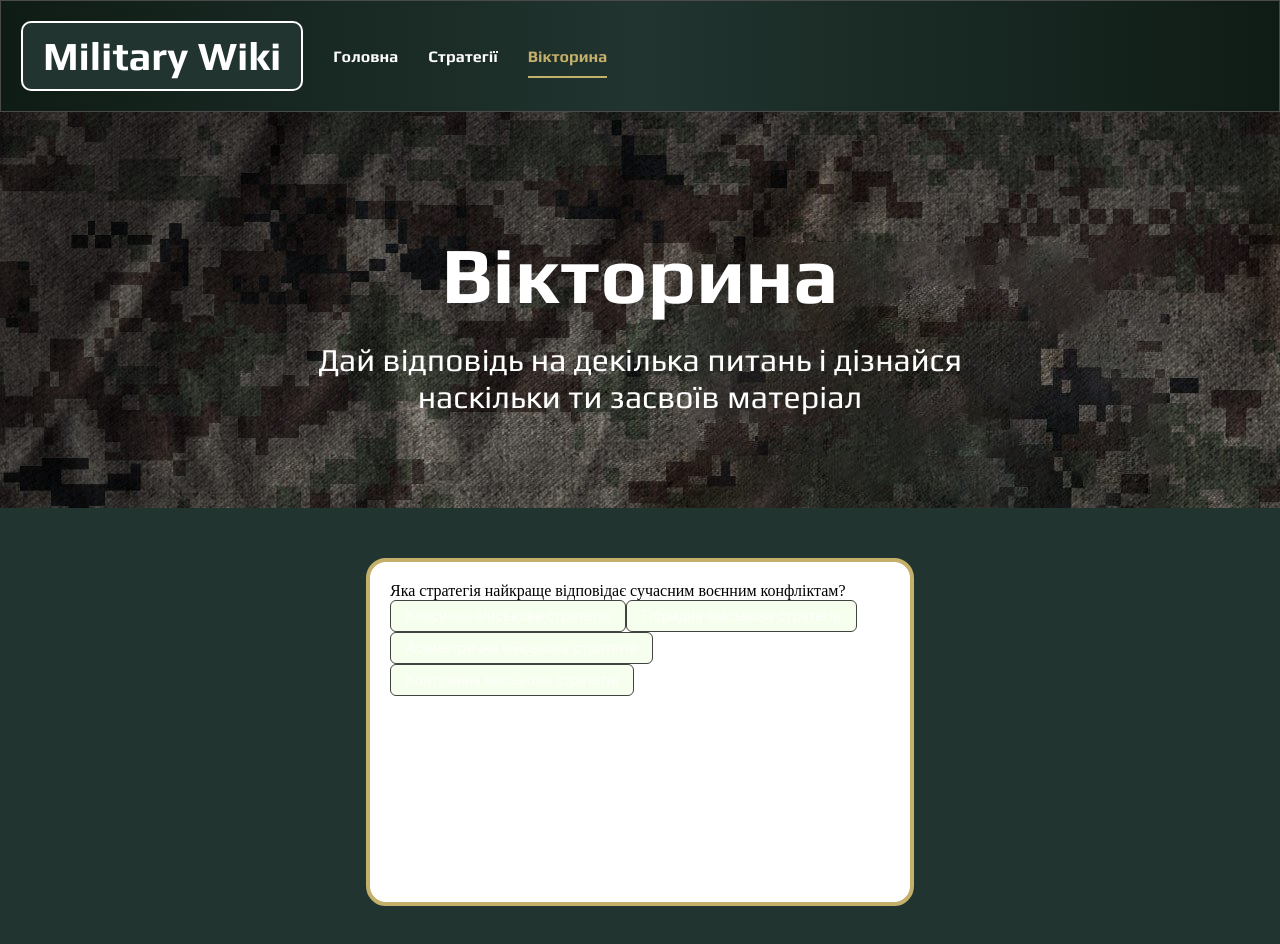
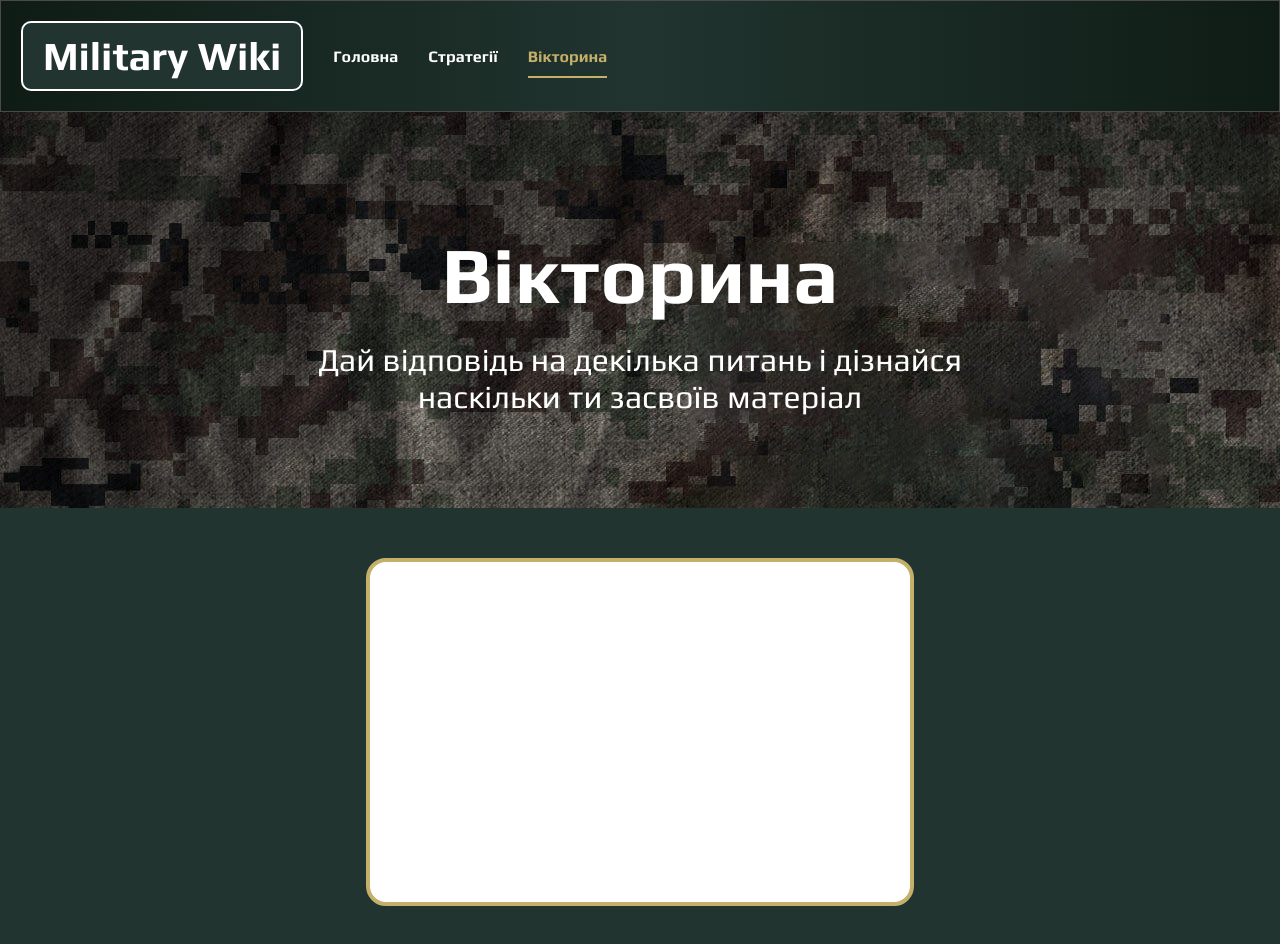
Before and after one commit to PoKaraNya/militaryWiki, a Next.js app: page /quiz in a window 1280 px wide. Shown: the top 944 px of the page. Built offline with nearby package versions, Linux system fonts and the light colour scheme.

Commit message:
quiz block improvements

```diff
--- a/components/QuizBlock.tsx
+++ b/components/QuizBlock.tsx
@@ -4,6 +4,8 @@ import { IQuiz } from '@/types/types'
 import { BaseContentBlock } from '@/components/BaseContentBlock'
 import '@/styles/Quiz/quiz.scss'
 import { QuizBlockQuestion } from '@/components/QuizBlockQuestion'
+import {QuizBlockStart} from "@/components/QuizBlockStart";
+import {QuizBlockFinish} from "@/components/QuizBlockFinish";
 
 interface IProps {
   quizList: IQuiz[]
@@ -26,11 +28,11 @@ export const QuizBlock: FC<IProps> = ({ quizList, questionNumber }) => {
         {/*<QuizBlockStart*/}
         {/*    startHandler={startHandle}*/}
         {/*/>*/}
-        <QuizBlockQuestion
-          quizList={quizList}
-          index={0}
-          answerHandle={answerHandle}
-        />
+        {/*<QuizBlockQuestion*/}
+        {/*  quizList={quizList}*/}
+        {/*  index={0}*/}
+        {/*  answerHandle={answerHandle}*/}
+        {/*/>*/}
       </div>
     </BaseContentBlock>
   )
--- a/components/QuizBlockQuestion.tsx
+++ b/components/QuizBlockQuestion.tsx
@@ -16,9 +16,9 @@ export const QuizBlockQuestion: FC<IProps> = ({
   const { question, answers, correctKey } = quizList[index]
 
   return (
-    <>
-      <div>{question}</div>
-      <div className="">
+    <div className="quiz-block__step">
+      <div className="quiz-block__question">{question}</div>
+      <div className="quiz-block__answerBlock">
         {answers.map(({ key, text }) => {
           return (
             <Button onClick={() => answerHandle(key === correctKey)}>
@@ -27,6 +27,6 @@ export const QuizBlockQuestion: FC<IProps> = ({
           )
         })}
       </div>
-    </>
+    </div>
   )
 }
--- a/styles/Quiz/quiz.scss
+++ b/styles/Quiz/quiz.scss
@@ -10,5 +10,22 @@
   border-radius: 20px;
 
   &__question {
+    font-size: 1.5rem;
+    font-family: 'Play', sans-serif;
   }
+
+  &__step {
+    height: 100%;
+    display: flex;
+    flex-direction: column;
+    justify-content: space-between;
+  }
+
+  &__answerBlock {
+    display: grid;
+    grid-template-columns: repeat(2, 1fr);
+    grid-template-rows: repeat(2, 1fr);
+    grid-gap: 5px;
+  }
+
 }
```
